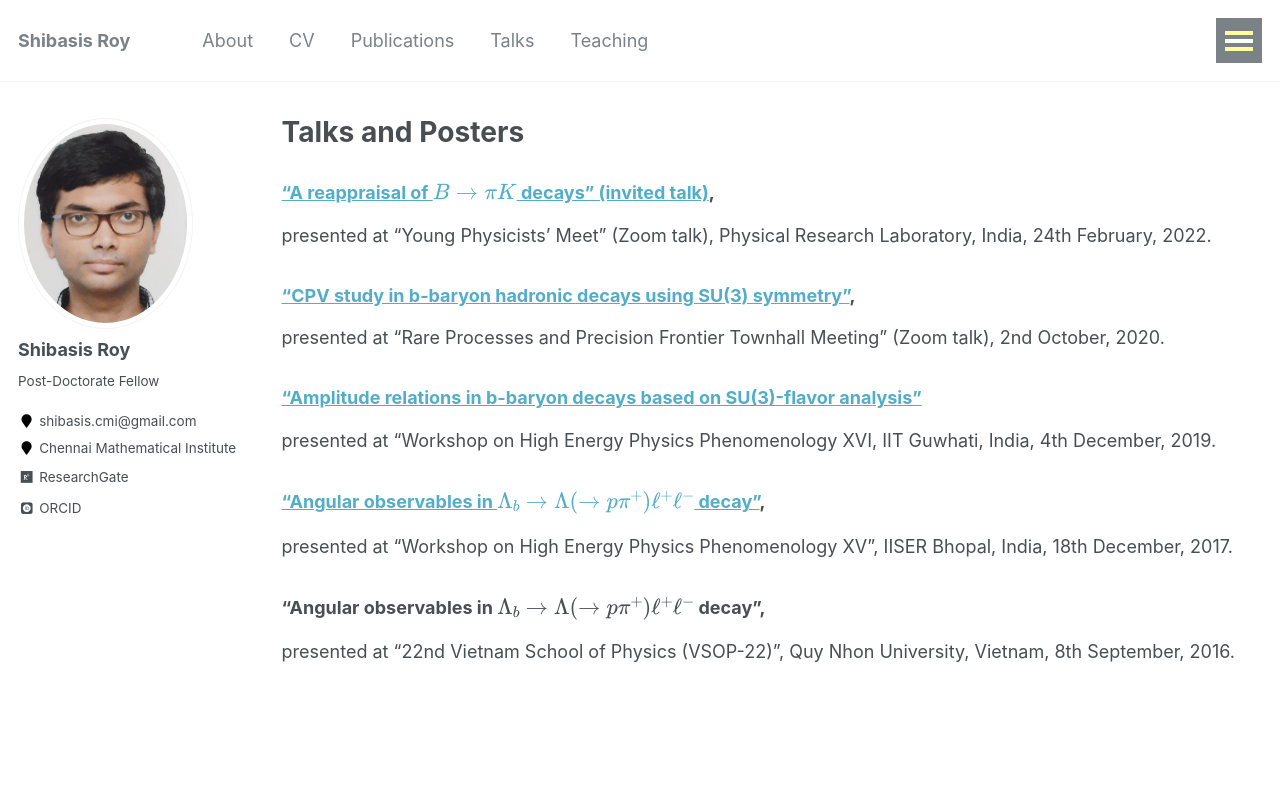
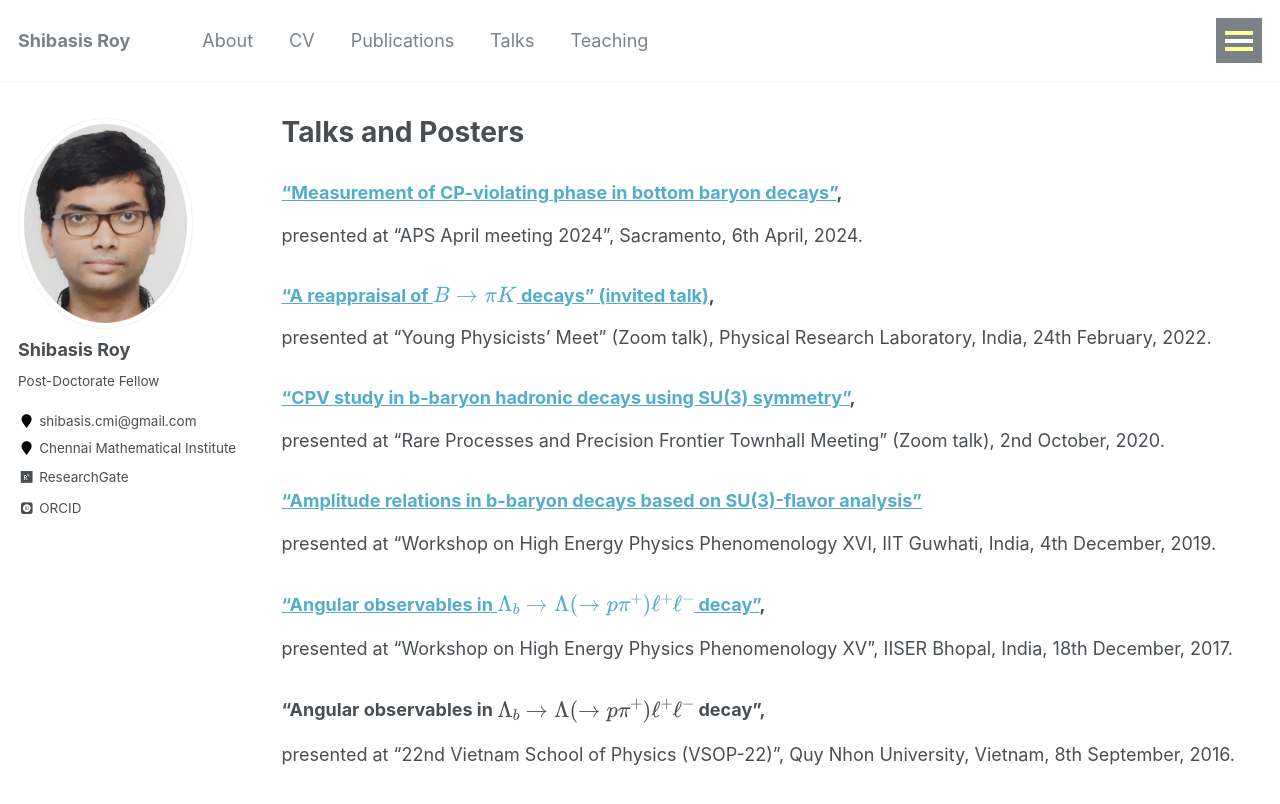
Before and after one commit to shibasisr/shibasisr.github.io, a Jekyll site: the page built from _pages/talks.md, in a window 1280 px wide and 989 px high. Shown: the top 804 px of the window. Built offline with Jekyll 4.4.1, drawn with Linux system fonts in a browser that asks for light colours; some web fonts are replaced; a script bundle is joined from its source files by our own code; library files that are not in the unit come from our copies; formulas are drawn with MathJax 3.

Commit message:
Update talks.md

```diff
--- a/_pages/talks.md
+++ b/_pages/talks.md
@@ -5,6 +5,8 @@ permalink: talks/
 author_profile: true
 ---
 
+### [“Measurement of CP-violating phase in bottom baryon decays”](https://drive.google.com/file/d/15kkUjyc19WUjH4HBHSjPOVjsXxGDujg8/view?usp=drive_link){:target="_blank"},
+presented at “APS April meeting 2024", Sacramento, 6th April, 2024.
 
 ### [“A reappraisal of $B \to \pi K$ decays” (invited talk)](https://drive.google.com/file/d/1TgGblPtLa_7zY6eSQSwzuSHTUtRHfQvg/view?usp=sharing){:target="_blank"},
 presented at “Young Physicists’ Meet” (Zoom talk), Physical Research Laboratory, India, 24th February, 2022.
```
